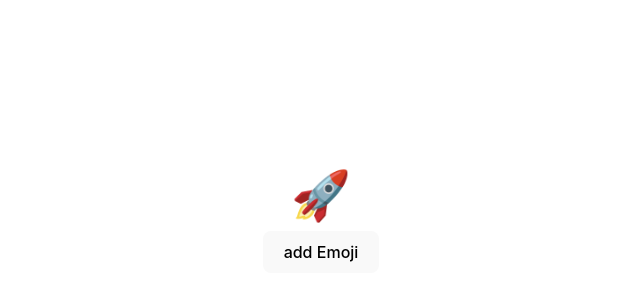
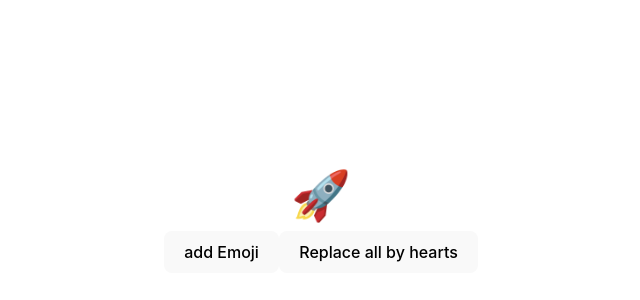
Before and after one commit to IvanKent/Intermediate-state-concepts, a React (Vite) app: page / in a window 1280 px wide. Shown: the part 184-484 px from the top of the page, without its empty margins (319-959 px from the left). Built offline with nearby package versions, Linux system fonts and the light colour scheme.

Commit message:
added a button that replaces all of the emoji at once

```diff
--- a/src/EmojiAdder.jsx
+++ b/src/EmojiAdder.jsx
@@ -1,6 +1,7 @@
 import { useState } from "react"
 import { v4 as uuidv4 } from 'uuid';
 export default function EmojiAdder({emojis}){
+    const heart = '❤️';
     const randomIndex = Math.floor(Math.random() * emojis.length)
     const [emoji, setEmoji] = useState([{id: uuidv4(), emoji: emojis[randomIndex]}])
 
@@ -12,16 +13,18 @@ export default function EmojiAdder({emojis}){
     }
 
     function deleteEmoji(id) {
-        // emoji.map(e => {
-        //     if(e.id === id){
-
-        //     }
-        // })
-        console.log(id)
         setEmoji(oldEmojis => {
             return oldEmojis.filter( //copies all of the element that is true
                 e => (id !== e.id)
             )
+        })
+    }
+
+    function replaceHearts() {
+        setEmoji(oldEmojis => {
+            return oldEmojis.map(e => {
+                return {...e, emoji: heart}
+            })
         })
     }
     return (
@@ -33,6 +36,7 @@ export default function EmojiAdder({emojis}){
             ))}
             <br />
             <button onClick={addEmoji}>add Emoji</button>
+            <button onClick={replaceHearts}>Replace all by hearts</button>
         </div>
     )
 }
```
